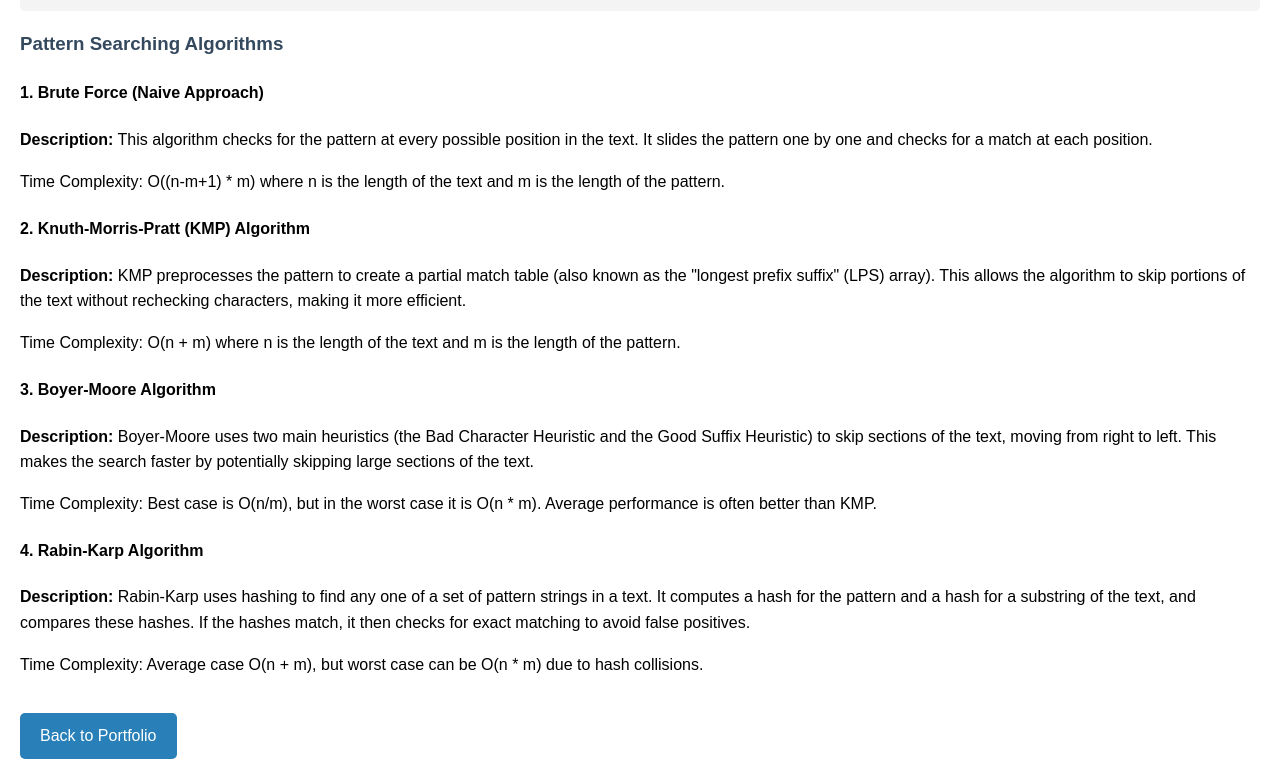
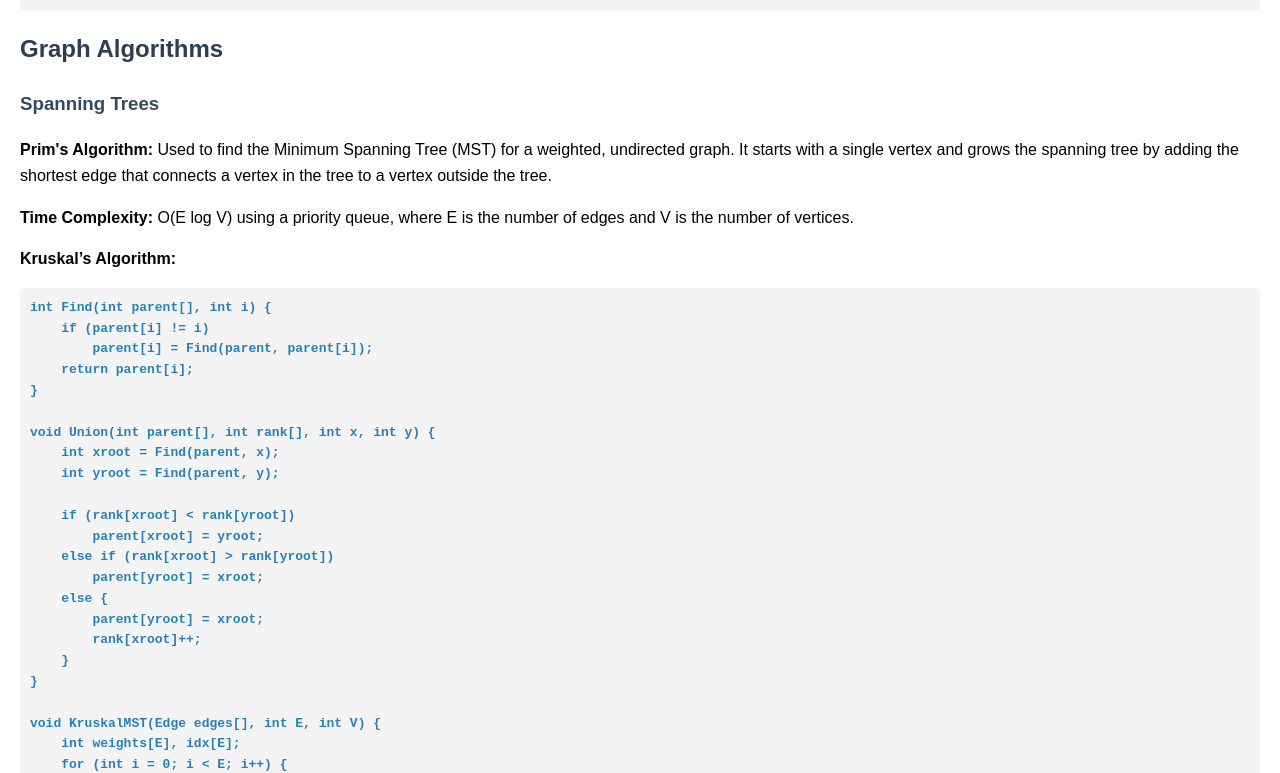
Before and after one commit to Kalpita0812/portfolio01fe23bci104.github.io, a plain HTML site: page learnref.html in a window 1280 px wide. Shown: the part 2303-3076 px from the top of the page. Drawn offline with Linux system fonts and the light colour scheme.

Commit message:
Update learnref.html

```diff
--- a/learnref.html
+++ b/learnref.html
@@ -28,18 +28,6 @@
         .algorithm-title {
             font-weight: bold;
             color: #2980b9;
-        }
-        a {
-            display: inline-block;
-            margin-top: 20px;
-            text-decoration: none;
-            background-color: #2980b9;
-            color: white;
-            padding: 10px 20px;
-            border-radius: 5px;
-        }
-        a:hover {
-            background-color: #3498db;
         }
     </style>
 </head>
@@ -147,33 +135,134 @@ int main() {
 }
     </pre>
 
-    <h3>Pattern Searching Algorithms</h3>
+    <h2>Graph Algorithms</h2>
 
-    <div class="algorithm">
-        <h4>1. Brute Force (Naive Approach)</h4>
-        <p><strong>Description:</strong> This algorithm checks for the pattern at every possible position in the text. It slides the pattern one by one and checks for a match at each position.</p>
-        <p><span class="time-complexity">Time Complexity:</span> O((n-m+1) * m) where n is the length of the text and m is the length of the pattern.</p>
-    </div>
+    <h3>Spanning Trees</h3>
+    <p><strong>Prim's Algorithm:</strong> Used to find the Minimum Spanning Tree (MST) for a weighted, undirected graph. It starts with a single vertex and grows the spanning tree by adding the shortest edge that connects a vertex in the tree to a vertex outside the tree.</p>
+    <p><strong>Time Complexity:</strong> O(E log V) using a priority queue, where E is the number of edges and V is the number of vertices.</p>
 
-    <div class="algorithm">
-        <h4>2. Knuth-Morris-Pratt (KMP) Algorithm</h4>
-        <p><strong>Description:</strong> KMP preprocesses the pattern to create a partial match table (also known as the "longest prefix suffix" (LPS) array). This allows the algorithm to skip portions of the text without rechecking characters, making it more efficient.</p>
-        <p><span class="time-complexity">Time Complexity:</span> O(n + m) where n is the length of the text and m is the length of the pattern.</p>
-    </div>
+    <p><strong>Kruskal’s Algorithm:</strong></p>
+    <pre class="algorithm-title">
+int Find(int parent[], int i) {
+    if (parent[i] != i)
+        parent[i] = Find(parent, parent[i]);
+    return parent[i];
+}
 
-    <div class="algorithm">
-        <h4>3. Boyer-Moore Algorithm</h4>
-        <p><strong>Description:</strong> Boyer-Moore uses two main heuristics (the Bad Character Heuristic and the Good Suffix Heuristic) to skip sections of the text, moving from right to left. This makes the search faster by potentially skipping large sections of the text.</p>
-        <p><span class="time-complexity">Time Complexity:</span> Best case is O(n/m), but in the worst case it is O(n * m). Average performance is often better than KMP.</p>
-    </div>
+void Union(int parent[], int rank[], int x, int y) {
+    int xroot = Find(parent, x);
+    int yroot = Find(parent, y);
 
-    <div class="algorithm">
-        <h4>4. Rabin-Karp Algorithm</h4>
-        <p><strong>Description:</strong> Rabin-Karp uses hashing to find any one of a set of pattern strings in a text. It computes a hash for the pattern and a hash for a substring of the text, and compares these hashes. If the hashes match, it then checks for exact matching to avoid false positives.</p>
-        <p><span class="time-complexity">Time Complexity:</span> Average case O(n + m), but worst case can be O(n * m) due to hash collisions.</p>
-    </div>
+    if (rank[xroot] < rank[yroot])
+        parent[xroot] = yroot;
+    else if (rank[xroot] > rank[yroot])
+        parent[yroot] = xroot;
+    else {
+        parent[yroot] = xroot;
+        rank[xroot]++;
+    }
+}
 
-    <a href="index.html">Back to Portfolio</a>
+void KruskalMST(Edge edges[], int E, int V) {
+    int weights[E], idx[E];
+    for (int i = 0; i < E; i++) {
+        weights[i] = edges[i].weight;
+        idx[i] = i;
+    }
+
+    MergeSort(weights, idx, 0, E - 1);
+
+    int parent[V], rank[V];
+    for (int i = 0; i < V; i++) {
+        parent[i] = i;
+        rank[i] = 0;
+    }
+
+    Edge mst[V - 1];
+    int mstSize = 0;
+
+    for (int i = 0; i < E && mstSize < V - 1; i++) {
+        Edge edge = edges[idx[i]];
+        int x = Find(parent, edge.src);
+        int y = Find(parent, edge.dest);
+
+        if (x != y) {
+            mst[mstSize++] = edge;
+            Union(parent, rank, x, y);
+        }
+    }
+
+    cout << "Edges in the Minimum Spanning Tree:\n";
+    int cost = 0;
+    for (int i = 0; i < mstSize; i++) {
+        cout << mst[i].src << " -- " << mst[i].dest << " == " << mst[i].weight << endl;
+        cost += mst[i].weight;
+    }
+    cout << "Cost = " << cost << endl;
+}
+    </pre>
+
+    <h3>Shortest Path Algorithms</h3>
+    <p><strong>Dijkstra's Algorithm:</strong> Dijkstra's algorithm finds the shortest path between two points in a graph, used in GPS navigation and routing applications.</p>
+    <pre class="algorithm-title">
+#include <iostream>
+#include <vector>
+#define MAX 9999
+using namespace std;
+
+class dijkstra {
+public:
+    int dist[100];
+    int path[100];
+    int visited[100] = {0};
+    int v;
+    int src;
+
+    void read(int cost[50][50]);
+    void initialize(int cost[50][50]);
+};
+
+void dijkstra::initialize(int cost[50][50]) {
+    for (int i = 0; i < v; i++) {
+        path[i] = src;
+        dist[i] = cost[src][i];
+        visited[i] = 0;
+    }
+    visited[src] = 1;
+}
+
+void dijkstra::read(int cost[50][50]) {
+    cout << "Enter the cost matrix:" << endl;
+    for (int i = 0; i < v; i++) {
+        for (int j = 0; j < v; j++) {
+            cin >> cost[i][j];
+        }
+    }
+}
+
+int main() {
+    int cost[50][50];
+    dijkstra d;
+
+    cout << "Enter the number of vertices: ";
+    cin >> d.v;
+
+    d.read(cost);
+
+    cout << "Enter the source vertex: ";
+    cin >> d.src;
+
+    d.initialize(cost);
+
+    cout << "Initialized distances from source: ";
+    for (int i = 0; i < d.v; i++) {
+        cout << d.dist[i] << " ";
+    }
+    cout << endl;
+
+    return 0;
+}
+    </pre>
 
     <h2>Algorithm Design Techniques</h2>
     <ul>
```
